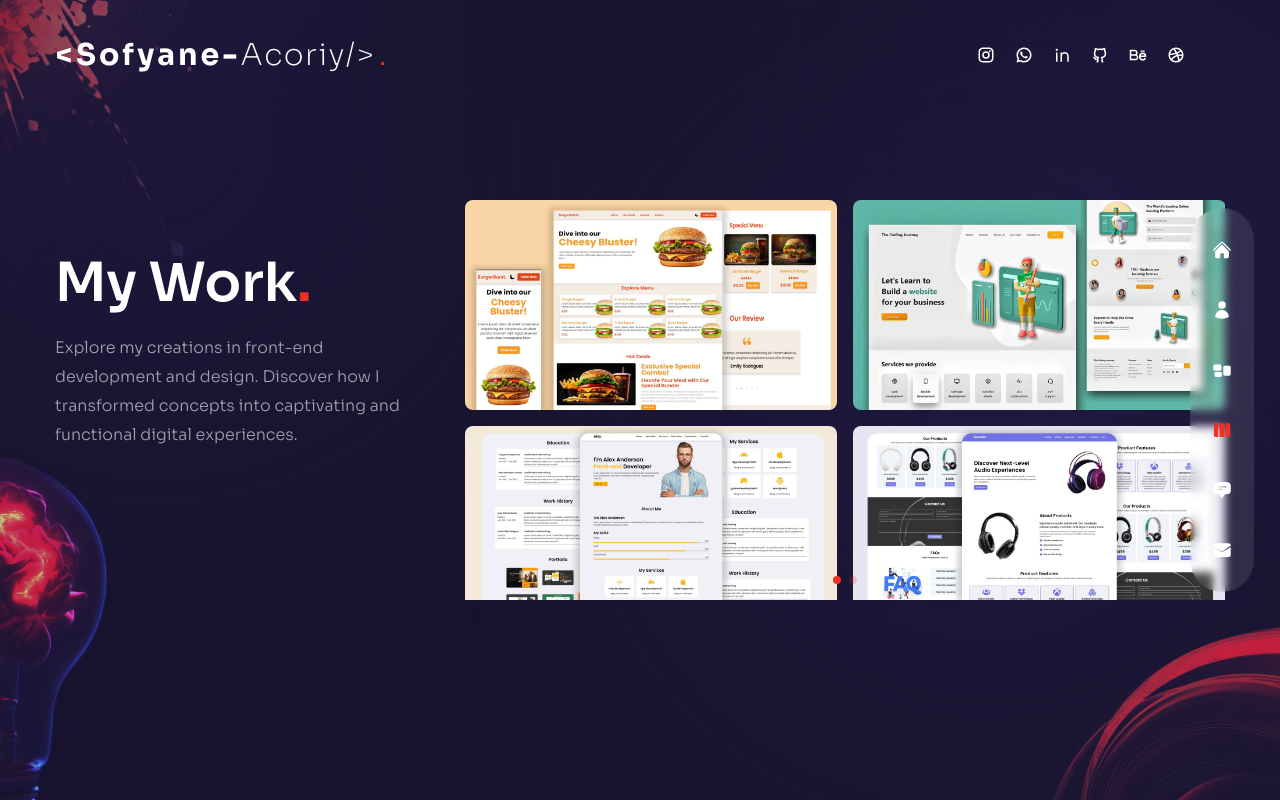
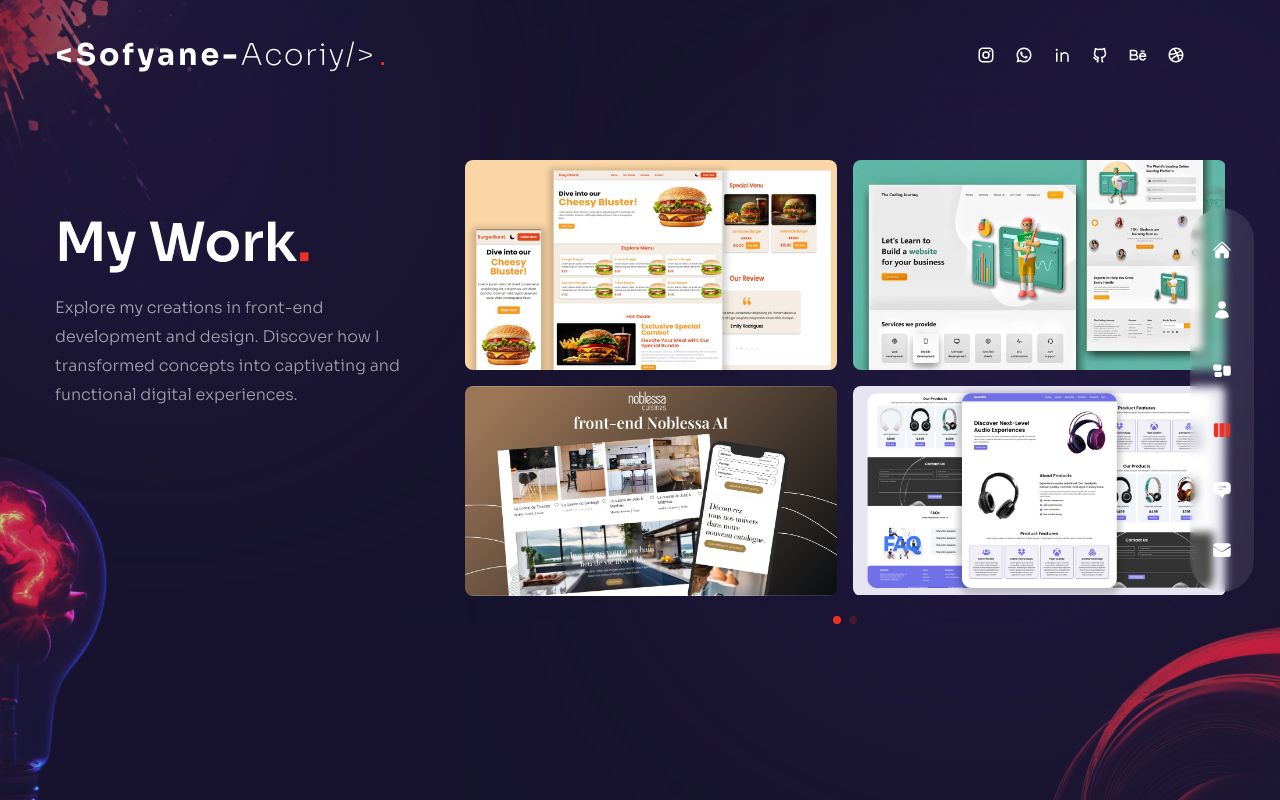
Before and after one commit to Acoriy/My-Portfulio-Next.Js, a Next.js app: page /work in a window 1280 px wide. Built offline with nearby package versions, Linux system fonts and the light colour scheme.

Commit message:
Laste Update

```diff
--- a/components/WorkSlider.js
+++ b/components/WorkSlider.js
@@ -15,8 +15,8 @@
         },
         {
           title: "title",
-          path: "/work2.jpg",
-          link: "https://portfulio-templet.netlify.app",
+          path: "/work8.jpg",
+          link: "https://moblessa-ai.netlify.app/",
         },
         {
           title: "title",
@@ -78,7 +78,7 @@
         clickable: true,
       }}
       modules={[Pagination]}
-      className="h-[280px] sm:h-[400px]"
+      className="h-[280px] sm:h-[480px]"
     >
       {workSlides.slides.map((slide, index) => {
         return (
```
Also changed, not shown: public/work8.jpg (added).
